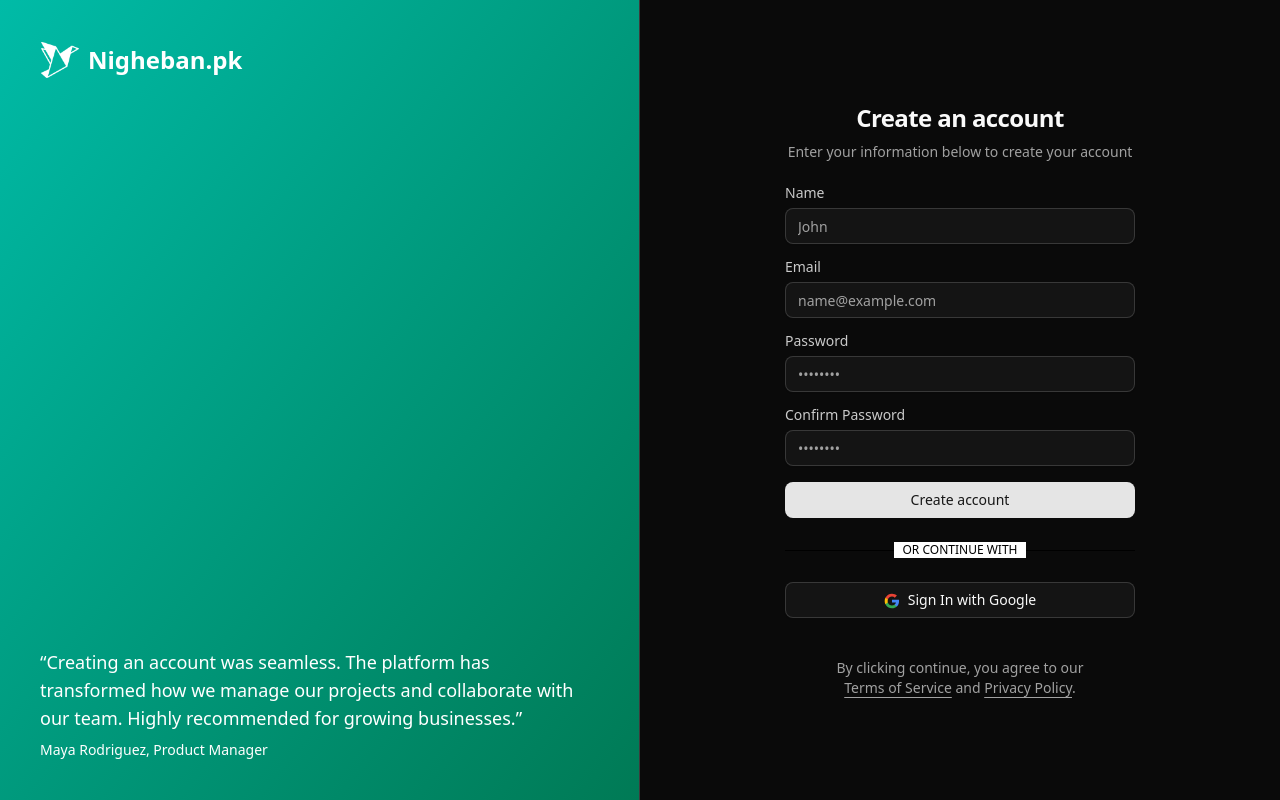
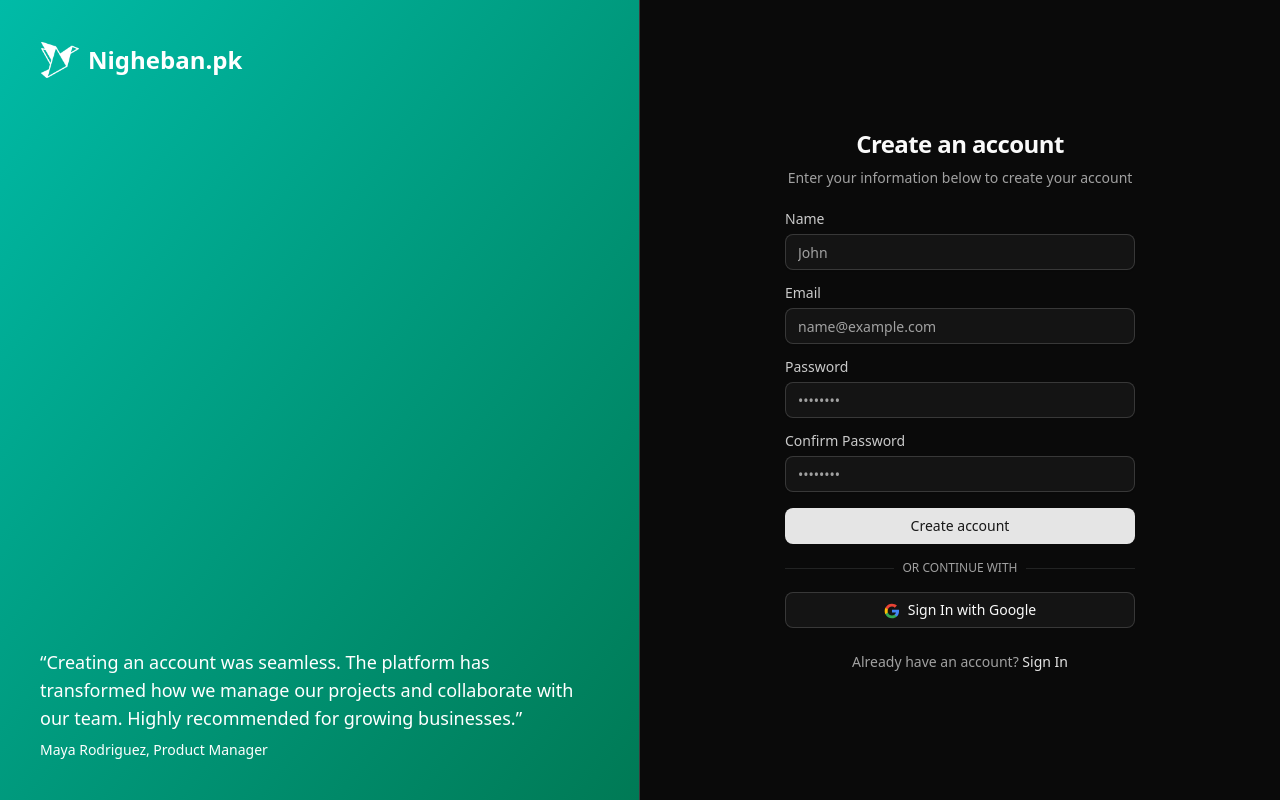
Before and after one commit to nexcodes/softec-25, a Next.js app: page /auth/sign-up in a window 1280 px wide. Built offline with nearby package versions, Linux system fonts and the light colour scheme; a web font is replaced by a local one.

Commit message:
Refactor SignUpPage layout and improve styling for better user experience

```diff
--- a/src/app/(auth)/_components/sign-up-form.tsx
+++ b/src/app/(auth)/_components/sign-up-form.tsx
@@ -167,18 +167,18 @@ export function SignUpForm() {
         </form>
       </Form>
 
-      <div className="relative my-6">
+      <div className="relative my-4">
         <div className="absolute inset-0 flex items-center">
-          <div className="w-full border-t border-black"></div>
+          <span className="w-full border-t" />
         </div>
         <div className="relative flex justify-center text-xs uppercase">
-          <span className="bg-white px-2 text-black font-medium">
+          <span className="px-2 bg-background text-muted-foreground">
             Or continue with
           </span>
         </div>
       </div>
 
-      <div className="mb-4">
+      <div>
         <Button
           variant="outline"
           onClick={handleGoogleSignUp}
--- a/src/app/(auth)/auth/sign-up/page.tsx
+++ b/src/app/(auth)/auth/sign-up/page.tsx
@@ -1,6 +1,7 @@
 import type { Metadata } from "next";
 import { SignUpForm } from "../../_components/sign-up-form";
 import Logo from "@/components/logo";
+import Link from "next/link";
 
 export const metadata: Metadata = {
   title: "Sign Up",
@@ -38,23 +39,17 @@ export default function SignUpPage() {
             </p>
           </div>
           <SignUpForm />
-          <p className="px-8 text-center text-sm text-muted-foreground">
-            By clicking continue, you agree to our{" "}
-            <a
-              href="#"
-              className="underline underline-offset-4 hover:text-primary"
-            >
-              Terms of Service
-            </a>{" "}
-            and{" "}
-            <a
-              href="#"
-              className="underline underline-offset-4 hover:text-primary"
-            >
-              Privacy Policy
-            </a>
-            .
-          </p>
+          <div className="text-center">
+            <p className="text-sm text-muted-foreground">
+              {"Already have an account? "}
+              <Link
+                href="/auth/sign-in"
+                className="font-medium text-primary hover:underline"
+              >
+                Sign In
+              </Link>
+            </p>
+          </div>
         </div>
       </div>
     </div>
```
